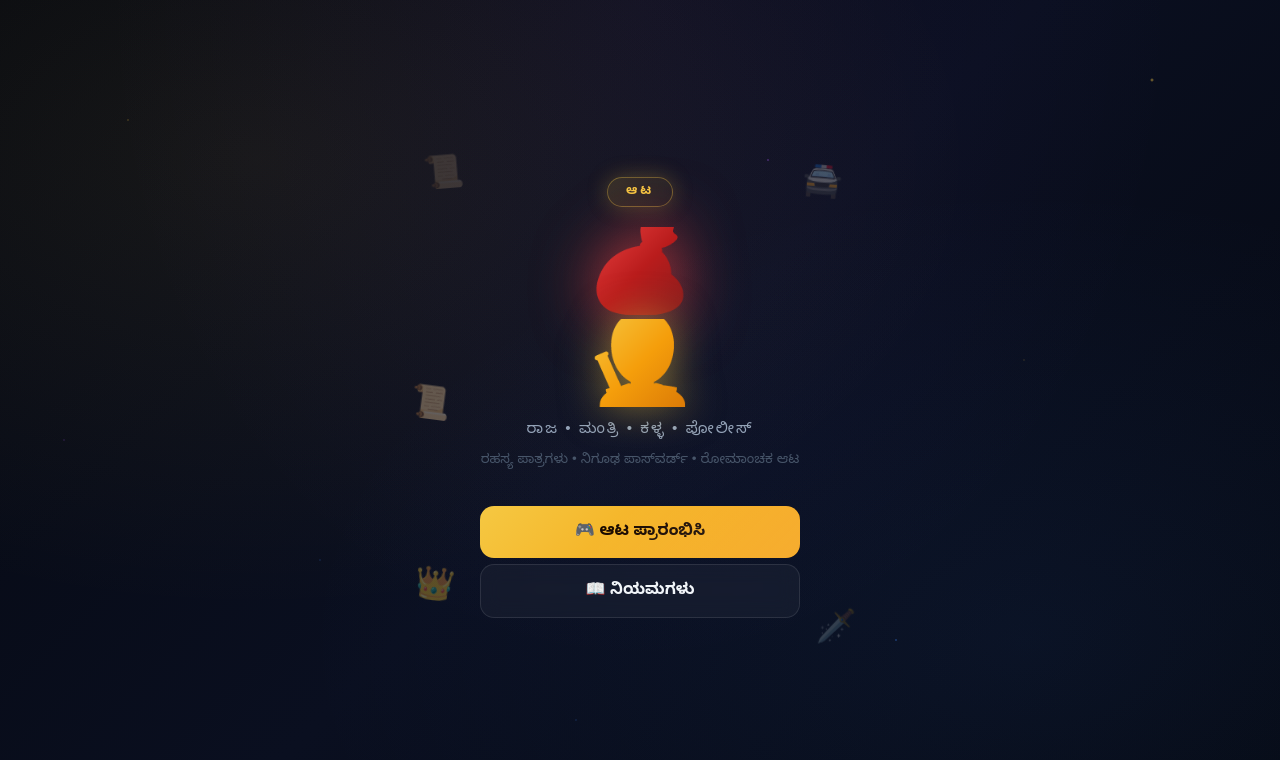
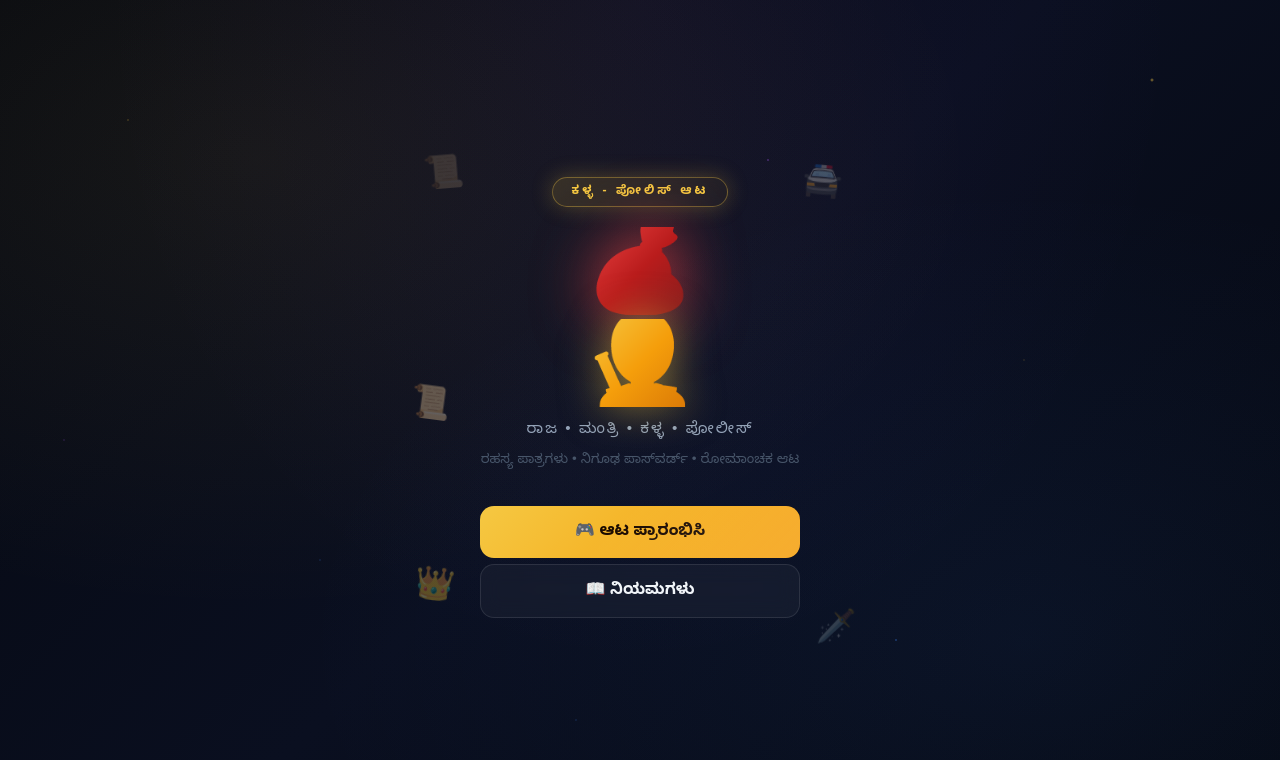
Before and after one commit to mnns9681-ship-it/KALA-POLICE-GAME, a plain HTML site: page index.html in a window 1280 px wide. Drawn offline with Linux system fonts and the light colour scheme.

Commit message:
Update index.html

```diff
--- a/index.html
+++ b/index.html
@@ -25,7 +25,7 @@
                 <div class="float-paper fp5">📜</div>
             </div>
             <div class="welcome-content">
-                <div class="game-badge">ಆಟ</div>
+                <div class="game-badge">ಕಳ್ಳ - ಪೋಲಿಸ್ ಆಟ</div>
                 <h1 class="game-title">
                     <span class="title-kala">💰</span>
                     <span class="title-police">🥷</span>
```
